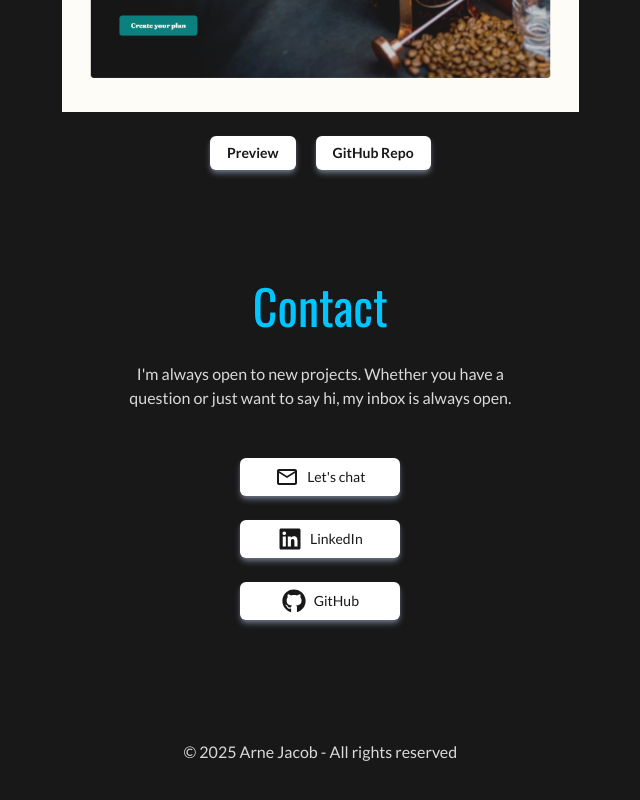
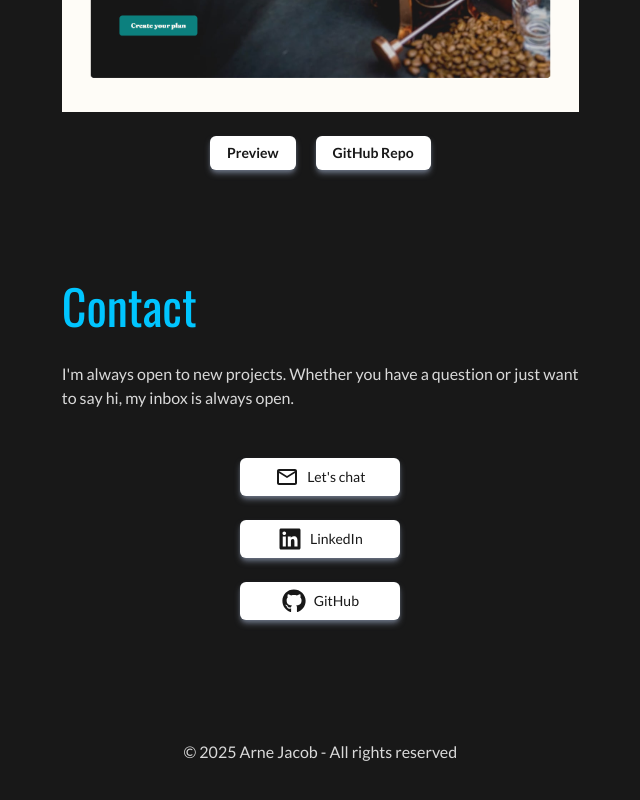
Before and after one commit to Dudeldups/personal-portfolio, a React (Vite) app in the folder frontend/: page / in a window 1280 px wide. Shown: the part 3236-4036 px from the top of the page, without its empty margins (621-1261 px from the left). Built offline with nearby package versions, Linux system fonts and the light colour scheme.

Commit message:
fix text max width

```diff
--- a/frontend/src/components/Contact/Contact.tsx
+++ b/frontend/src/components/Contact/Contact.tsx
@@ -8,7 +8,7 @@ const Contact = () => {
   return (
     <section id="contact" className="section w-full px-page">
       <div className="mx-auto flex w-full max-w-page flex-col gap-12 pb-10">
-        <hgroup className="mx-auto max-w-[25rem] text-center">
+        <hgroup className="mx-auto text-center max-lg:max-w-[25rem] lg:text-left">
           <h2>{t(KEYS.CONTACT.TITLE)}</h2>
           <p>{t(KEYS.CONTACT.DESC)}</p>
         </hgroup>
```
